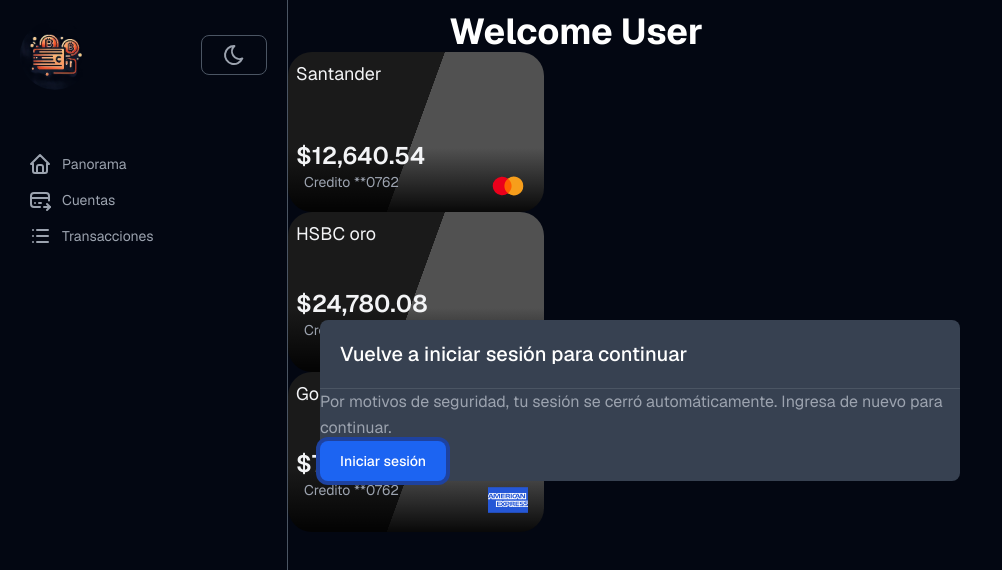
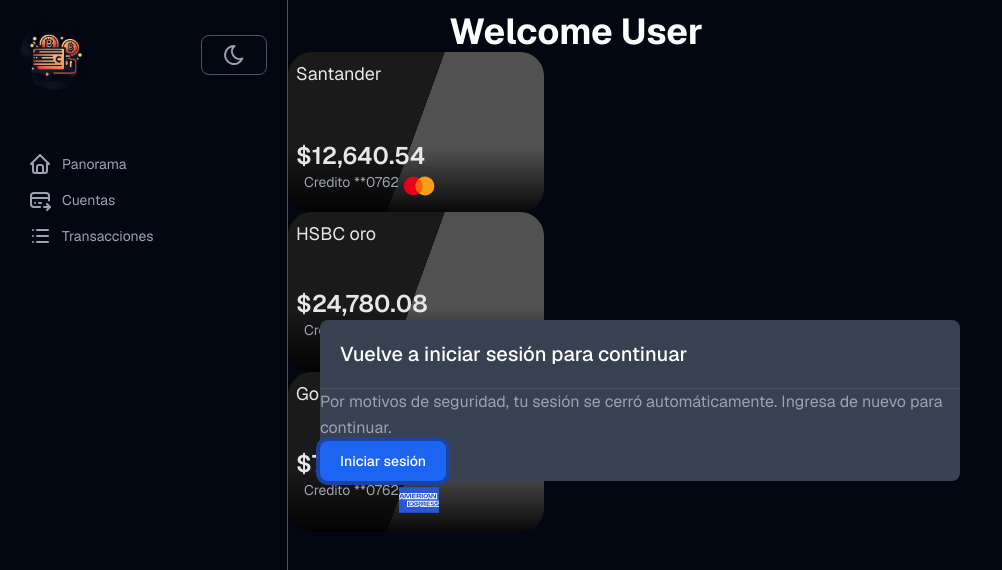
Before and after one commit to RafaelMoro/next-budget-master, a Next.js app: page /dashboard in a window 1280 px wide. Shown: the top 570 px of the page, without its empty margins (0-1002 px from the left). Built offline with nearby package versions, Linux system fonts and the light colour scheme; no server answers.

Commit message:
style: enhance Account component with gradient background and improved text styling

```diff
--- a/src/app/globals.css
+++ b/src/app/globals.css
@@ -165,5 +165,20 @@
       ),
       linear-gradient(to bottom, transparent 0%, transparent 60%, #1a1a1a 100%);
     background-blend-mode: multiply;
+    opacity: 1;
+    transition: opacity 500ms ease-in-out;
+  }
+
+  .card-gradient-bg:hover {
+    background: linear-gradient(
+        110deg,
+        #333333 0%,
+        /* lighter than #1a1a1a */ #333333 49.9%,
+        #757575 50%,
+        /* lighter than #515151 */ #757575 100%
+      ),
+      linear-gradient(to bottom, transparent 0%, transparent 70%, #1a1a1a 100%);
+    background-blend-mode: multiply;
+    opacity: 0.8;
   }
 }
--- a/src/features/Accounts/Accounts.tsx
+++ b/src/features/Accounts/Accounts.tsx
@@ -1,5 +1,5 @@
+import Image from "next/image"
 import { AccountProvider } from "@/shared/types/accounts.types";
-import Image from "next/image"
 
 interface AccountProps {
   name: string;
@@ -16,15 +16,15 @@ export const Account = ({ name, balance, accountType, accountProvider = 'masterc
   }
 
   return (
-    <article className="p-2 rounded-3xl card-gradient-bg flex flex-col justify-between max-w-64 min-h-40">
-      <span className="text-lg">{name}</span>
+    <button className="p-2 rounded-3xl card-gradient-bg flex flex-col justify-between max-w-64 min-h-40 text-start cursor-pointer">
+      <span className="text-lg text-gray-200">{name}</span>
       <div>
-        <h5 className="text-2xl font-semibold">{balance}</h5>
+        <h5 className="text-2xl text-gray-200 font-semibold">{balance}</h5>
         <div className="flex justify-between mx-2 mb-1">
-          <p className="text-sm text-gray-400">{accountType} **0762</p>
+          <p className="text-sm text-gray-300 dark:text-gray-400">{accountType} **0762</p>
           <Image src={accProviderImg[accountProvider]} alt="Budget Master Logo" width={40} height={40} />
         </div>
       </div>
-    </article>
+    </button>
   )
 }
```
